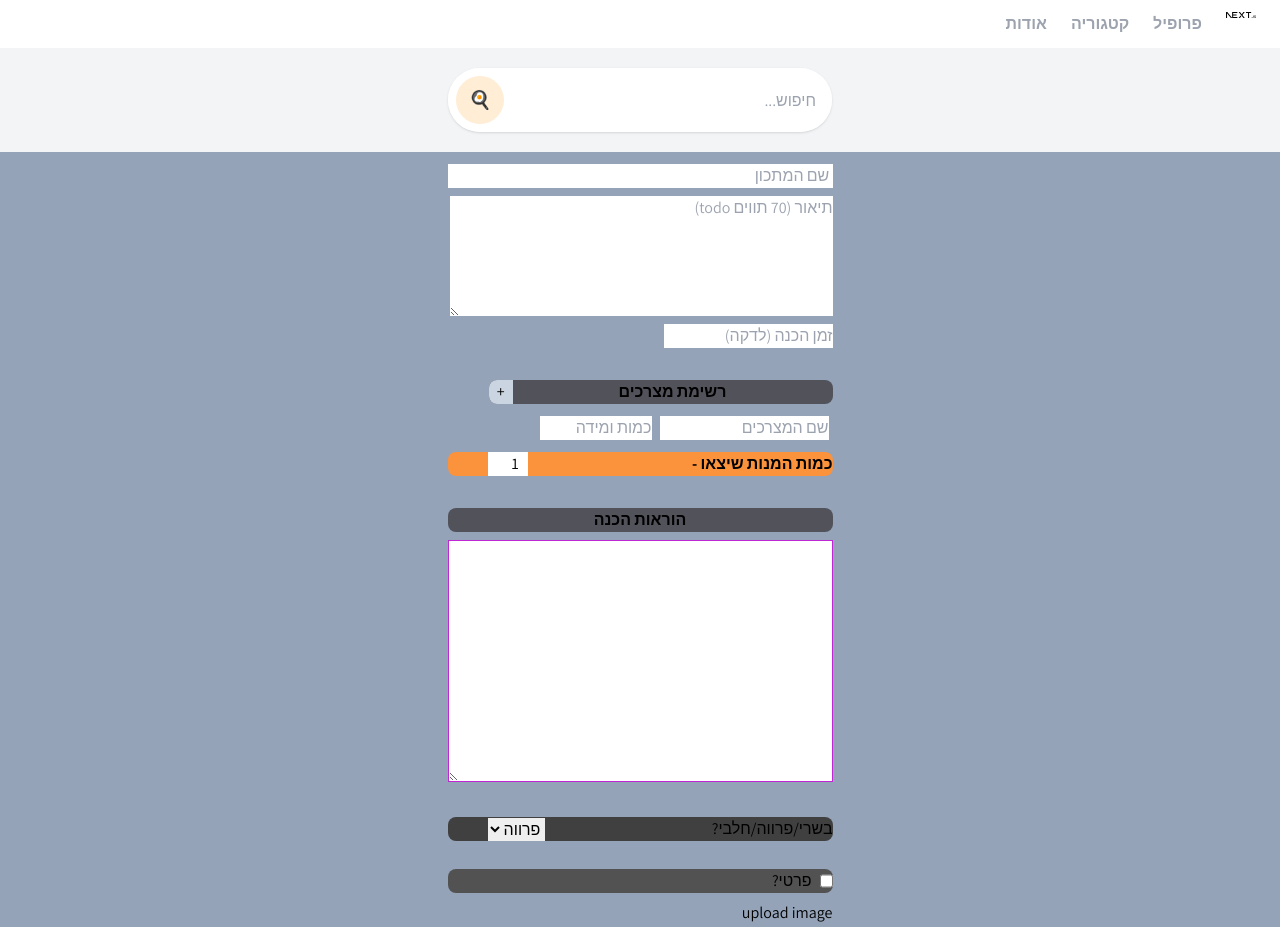
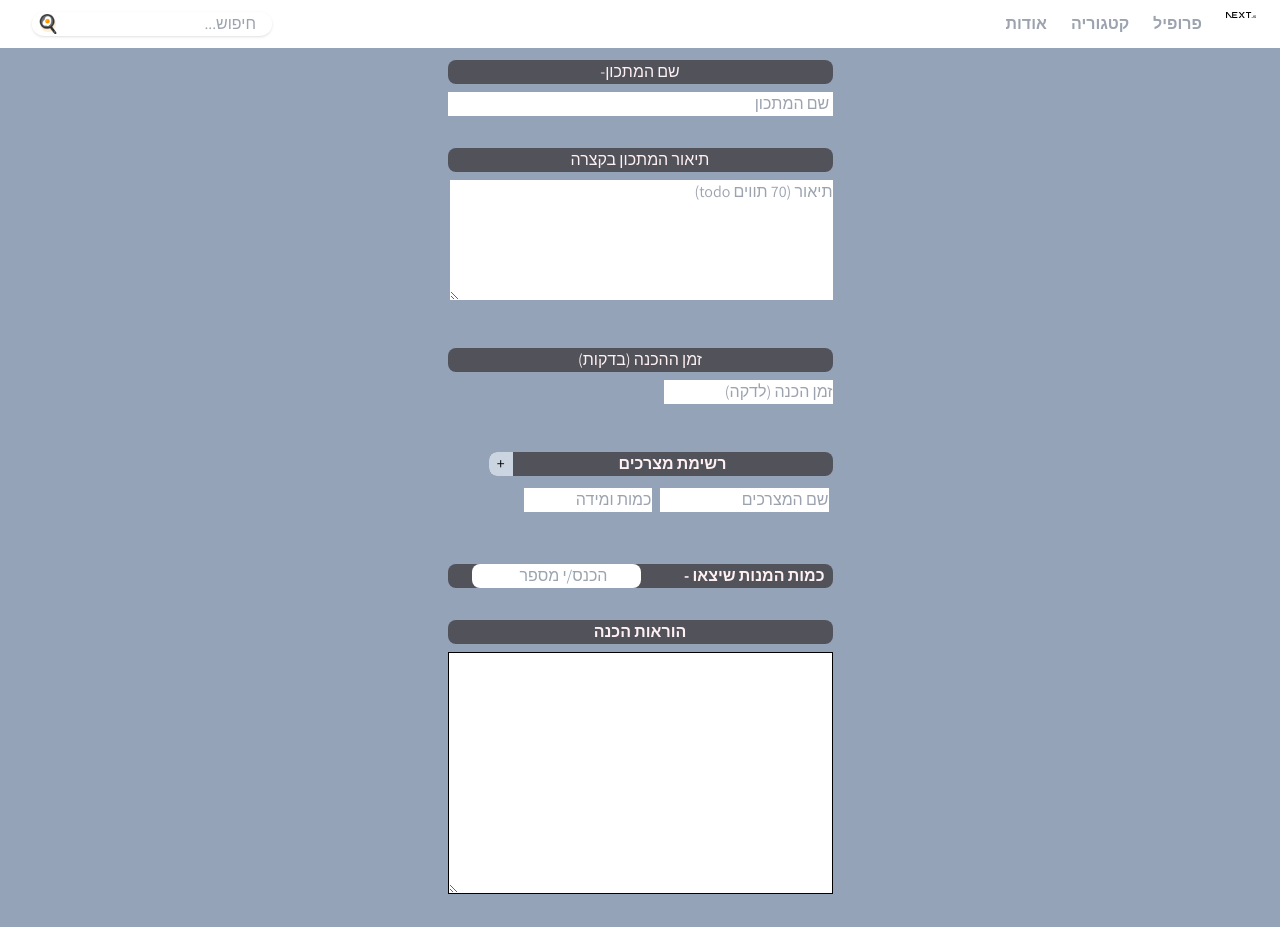
Before and after one commit to david8664/GenerationsRecipes, a Next.js app: page /recipe/create in a window 1280 px wide. Shown: the top 927 px of the page. Built offline with nearby package versions, Linux system fonts and the light colour scheme.

Commit message:
change place of searchsaction

```diff
--- a/app/(recipe)/recipe/create/page.jsx
+++ b/app/(recipe)/recipe/create/page.jsx
@@ -32,7 +32,8 @@ export default function createRecipe() {
 
   return (
     <div className="w-full flex justify-center">
-      <form className="even:border even:border-black items-start  m-3 flex flex-col gap-2 w-min justify-center">
+      <form className=" items-start  m-3 flex flex-col gap-2 w-min justify-center">
+        <p className="bg-zinc-600 w-full text-center rounded-lg text-rose-50">שם המתכון-</p>
         <input
         className="w-full"
           type="text"
@@ -40,6 +41,7 @@ export default function createRecipe() {
           name="recipeName"
           id="recipeName"
         />
+        <p className="bg-zinc-600 w-full rounded-lg text-rose-50 text-center mt-6">תיאור המתכון בקצרה</p>
         <textarea
           name="discription"
           id="discription"
@@ -47,6 +49,8 @@ export default function createRecipe() {
           cols="46"
           rows="5"
         ></textarea>
+
+        <p className="text-rose-50 text-center w-full bg-zinc-600 mt-10 rounded-lg">זמן ההכנה (בדקות)</p>
         <input
           type="number"
           name="preparationTime"
@@ -54,8 +58,8 @@ export default function createRecipe() {
           placeholder="זמן הכנה (לדקה)"
         />
         {/* Equipment Needed */}
-        <div className="bg-zinc-600 rounded-lg text-center mt-6 inline-flex place-content-between items-center ">
-          <h3 className="font-bold w-80 ">רשימת מצרכים </h3>
+        <div className="bg-zinc-600 rounded-lg text-center mt-10 inline-flex place-content-between items-center ">
+          <h3 className="font-bold text-rose-50 w-80 ">רשימת מצרכים </h3>
           <span
             className="pl-2 pr-2 px-2 cursor-pointer bg-slate-300 rounded-l-lg"
             onClick={() => {
@@ -83,7 +87,7 @@ export default function createRecipe() {
                   }}
                 />
                 <input
-                  className=" mr-2 w-28"
+                  className=" mr-2 w-32"
                   type="text"
                   name="amount"
                   id={index}
@@ -106,19 +110,21 @@ export default function createRecipe() {
             );
           })}
         </div>
-        <div className="w-full bg-orange-400 rounded-lg inline-flex place-content-between items-center ">
-          <h3 className="font-bold">כמות המנות שיצאו -</h3>
+        <div className="w-full bg-zinc-600 rounded-lg mt-10 inline-flex place-content-between items-center ">
+
+        {/* Yald - Number of servings the recipe makes */}
+          <p className="font-bold text-rose-50 pr-2">כמות המנות שיצאו -</p>
           <input
-            className=" w-10 ml-10 content-start text-center text-black"
+            className=" w-15 ml-6 rounded-lg content-start text-center text-black"
             type="number"
             name="yald"
             min={1}
-            value={1}
-            placeholder="Yald - Number of servings the recipe makes"
+            // value={1}
+            placeholder="הכנס/י מספר"
           />
         </div>
 
-        <div className="w-full bg-zinc-600 rounded-lg text-center mt-6 inline-flex place-content-between items-center ">
+        <div className="w-full bg-zinc-600   text-rose-50 rounded-lg text-center mt-6 inline-flex place-content-between items-center ">
           <h3 className="font-bold w-full"> הוראות הכנה </h3>
           {/* <h3
             className="ml-2"
@@ -136,18 +142,18 @@ export default function createRecipe() {
             id="Ingredients"
             cols="46"
             rows="10"
-            className="border  border-fuchsia-600"
+            className="border  border-black"
           >
             {" "}
           </textarea>
         </div>
 
-        <div className="mt-5 bg-neutral-700 inline-flex place-content-between items-center rounded-lg w-full">
+        <div className="mt-5 bg-zinc-600 text-rose-50 font-bold inline-flex place-content-between items-center rounded-lg w-full">
           בשרי/פרווה/חלבי?
           <select
             name="select1"
             id=""
-            className="content-start mx-10 text-center"
+            className="content-start text-black mx-10 text-center"
           >
             <option value="0">בחר </option>
             <option value="1">בשרי</option>
@@ -157,12 +163,15 @@ export default function createRecipe() {
             <option value="3">חלבי</option>
           </select>
         </div>
-        <div className="mt-5 inline-flex bg-neutral-600 w-full rounded-lg">
-          <input type="checkbox" name="privatebox" id="privatebox" />
-          <p className="mx-2">פרטי?</p>
+        <div className="mt-5 inline-flex bg-zinc-600 w-full rounded-lg">
+          <input className="mr-2" type="checkbox" name="privatebox" id="privatebox" />
+          <p className="mx-2 text-rose-50 font-bold">המתכון פרטי?</p>
         </div>
 
+
+          <p className=" bg-zinc-600 w-full rounded-lg text-rose-50 text-center mt-6 font-bold">תמונת המתכון</p>
         <div className="">
+
           <input
             type="file"
             name=""
@@ -178,7 +187,7 @@ export default function createRecipe() {
             // onChange={(e) =>console.log(e.target.files[0])}
             className="hidden"
           />
-          <label htmlFor="filecreate">upload image</label>
+          <label htmlFor="filecreate"> 📷- העלאה</label>
           </div>
           {imageList && <img src={imageList} alt="jhg"  />
            }
--- a/app/layout.tsx
+++ b/app/layout.tsx
@@ -24,7 +24,7 @@ export default function RootLayout({
     <html lang="he" dir="rtl">
       <body className={`${assistant.className}`}>
         <Navbar />
-        <SearchSection />
+        {/* <SearchSection /> */}
         <main className="bg-slate-400">{children}</main>
         <Foot />
       </body>
--- a/components/shared/Navbar.jsx
+++ b/components/shared/Navbar.jsx
@@ -1,6 +1,7 @@
 import Link from "next/link";
 import React from "react";
 import MobileMenu from "./MobileMenu";
+import SearchSection from "../ui/SearchSection";
 
 export default function Navbar() {
   return (
@@ -29,6 +30,7 @@ export default function Navbar() {
         </Link>
       </nav>
       <MobileMenu />
+      <SearchSection/>
     </div>
   );
 }
--- a/components/ui/SearchBar.jsx
+++ b/components/ui/SearchBar.jsx
@@ -4,17 +4,17 @@ export default function SearchBar({ submit }) {
   return (
     <form
       onSubmit={submit}
-      className="text-center rounded-[40px] shadow text-gray-700 overflow-hidden bg-white w-96 relative"
+      className="text-center rounded-[40px] shadow text-gray-700 overflow-hidden bg-white w-60 relative"
     >
       <input
         type="text"
         name="search"
         placeholder="חיפוש..."
-        className="w-full h-16 focus:outline-none px-4"
+        className="w-full h-4 focus:outline-none px-4"
       />
       <button
         type="submit"
-        className="absolute top-2 left-2 h-12 w-12 rounded-full flex text-lg items-center justify-center bg-orange-100"
+        className="absolute top-1 left-2 h-4 w-4 rounded-full flex text-lg items-center justify-center bg-orange-100"
       >
         🍳
       </button>
--- a/components/ui/SearchSection.jsx
+++ b/components/ui/SearchSection.jsx
@@ -17,8 +17,8 @@ export default function SearchSection() {
   };
 
   return (
-    <ul className="bg-gray-100 p-5">
-      <li className="flex justify-center gap-6 flex-col md:flex-row flex-wrap">
+    <ul className=" p-2">
+      <li className="flex justify-center gap-2 flex-col md:flex-row flex-wrap">
         <SearchBar submit={submit} />
       </li>
     </ul>
```
